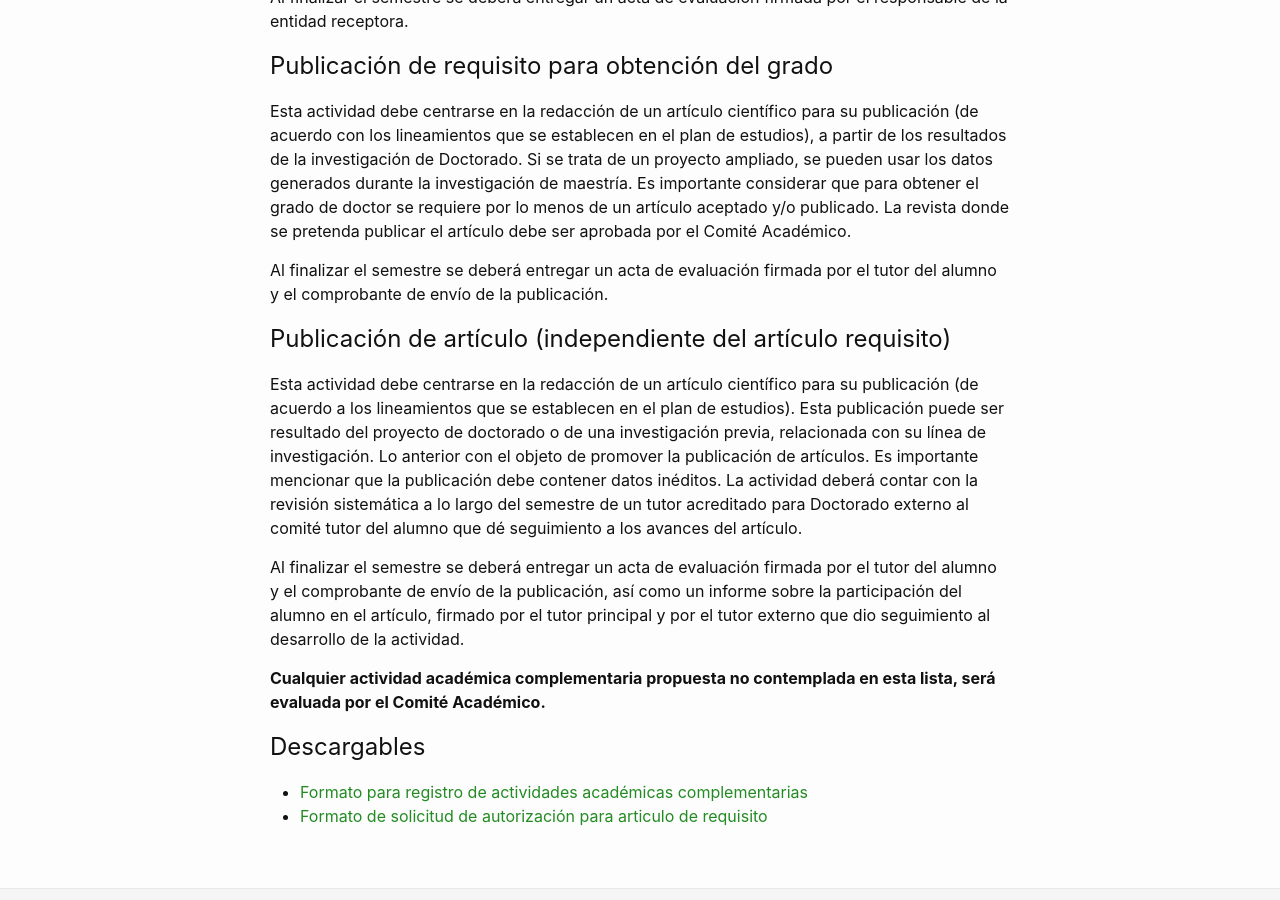
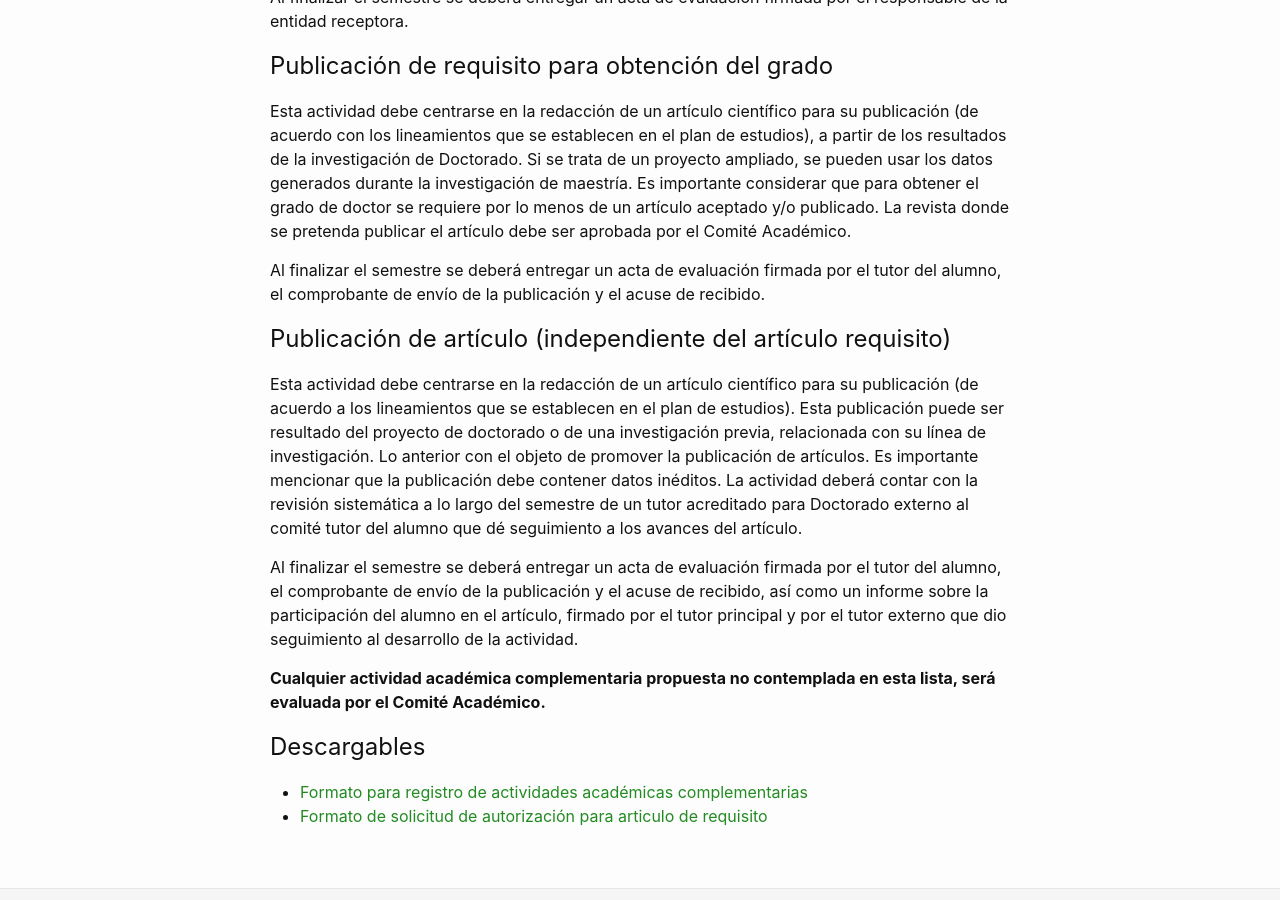
Before and after one commit to pcs-unam/pcs-unam.github.io, a Jekyll site: the page built from doctorado/actividades.md, in a window 1280 px wide and 900 px high, scrolled down 1632 px. Built offline with Jekyll 4.4.1, drawn with Linux system fonts in a browser that asks for light colours.

Commit message:
Se agregaron algunos cambios a los lineamientos

```diff
--- a/doctorado/actividades.md
+++ b/doctorado/actividades.md
@@ -102,8 +102,8 @@ revista donde se pretenda publicar el artículo debe ser aprobada por
 el Comité Académico.
 
 Al finalizar el semestre se deberá entregar un acta de evaluación
-firmada por el tutor del alumno y el comprobante de envío de la
-publicación.
+firmada por el tutor del alumno, el comprobante de envío de la
+publicación y el acuse de recibido.
 
 
 # Publicación de artículo (independiente del artículo requisito)
@@ -120,8 +120,8 @@ acreditado para Doctorado externo al comité tutor del alumno que dé
 seguimiento a los avances del artículo.
 
 Al finalizar el semestre se deberá entregar un acta de evaluación
-firmada por el tutor del alumno y el comprobante de envío de la
-publicación, así como un informe sobre la participación del alumno en
+firmada por el tutor del alumno, el comprobante de envío de la
+publicación y el acuse de recibido, así como un informe sobre la participación del alumno en
 el artículo, firmado por el tutor principal y por el tutor externo que
 dio seguimiento al desarrollo de la actividad.
 
```
